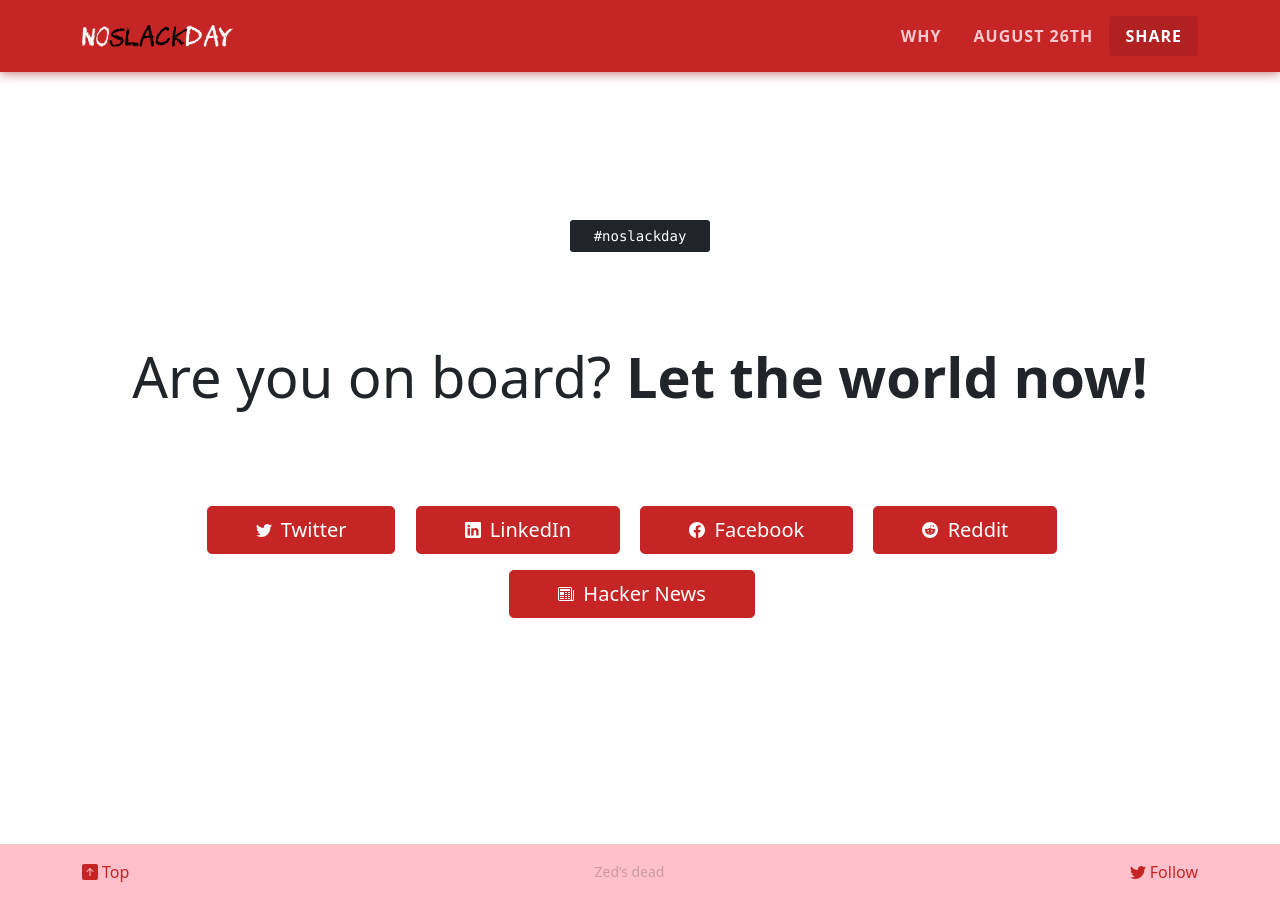
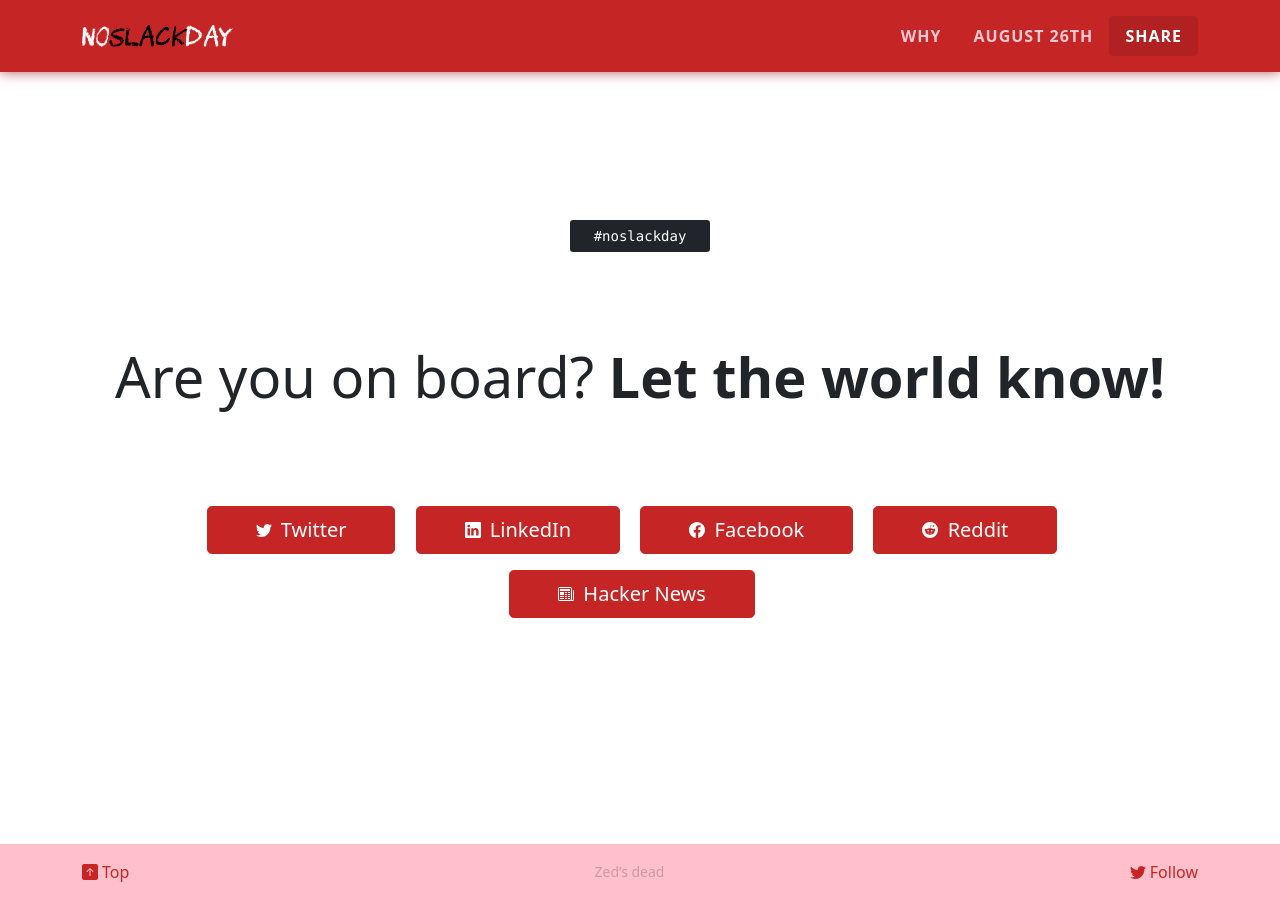
Before and after one commit to minutes2midnight/nsd, a Jekyll site: the page built from index.html, in a window 1280 px wide and 900 px high, scrolled down 2190 px. Built offline with Jekyll 4.4.1, drawn with Linux system fonts in a browser that asks for light colours.

Commit message:
Fixed typo

```diff
--- a/_includes/section-share.html
+++ b/_includes/section-share.html
@@ -7,7 +7,7 @@
     <div class="row nsd-hero-vh-100 align-items-center">
       <div class="col-12 py-5">
         <div class="mb-4"><kbd class="px-4 py-2">#noslackday</kbd></div>
-        <h2 class="display-4 my-5 py-lg-5">Are you on board? <strong class="fw-bolder text-weight-black">Let the world now!</strong></h2>
+        <h2 class="display-4 my-5 py-lg-5">Are you on board? <strong class="fw-bolder text-weight-black">Let the world know!</strong></h2>
         <div class="d-grid gap-4 gap-md-6 d-md-block">
           <a href="https://twitter.com/intent/tweet?source=https%3A%2F%2Fwww.noslackday.org&text=On%20August%2026th%20I%E2%80%99ll%20stop%20slacking%20and%20get%20work%20done.%20https%3A%2F%2Fwww.noslackday.org&via=noslackday" title="Share on Twitter" class="btn btn-lg btn-primary me-md-3 mb-md-3 px-5" target="_blank"><svg xmlns="http://www.w3.org/2000/svg" width="16" height="16" fill="currentColor" class="bi bi-twitter me-1" viewBox="0 0 16 16" role="img">
             <path d="M5.026 15c6.038 0 9.341-5.003 9.341-9.334 0-.14 0-.282-.006-.422A6.685 6.685 0 0 0 16 3.542a6.658 6.658 0 0 1-1.889.518 3.301 3.301 0 0 0 1.447-1.817 6.533 6.533 0 0 1-2.087.793A3.286 3.286 0 0 0 7.875 6.03a9.325 9.325 0 0 1-6.767-3.429 3.289 3.289 0 0 0 1.018 4.382A3.323 3.323 0 0 1 .64 6.575v.045a3.288 3.288 0 0 0 2.632 3.218 3.203 3.203 0 0 1-.865.115 3.23 3.23 0 0 1-.614-.057 3.283 3.283 0 0 0 3.067 2.277A6.588 6.588 0 0 1 .78 13.58a6.32 6.32 0 0 1-.78-.045A9.344 9.344 0 0 0 5.026 15z"/>
```
